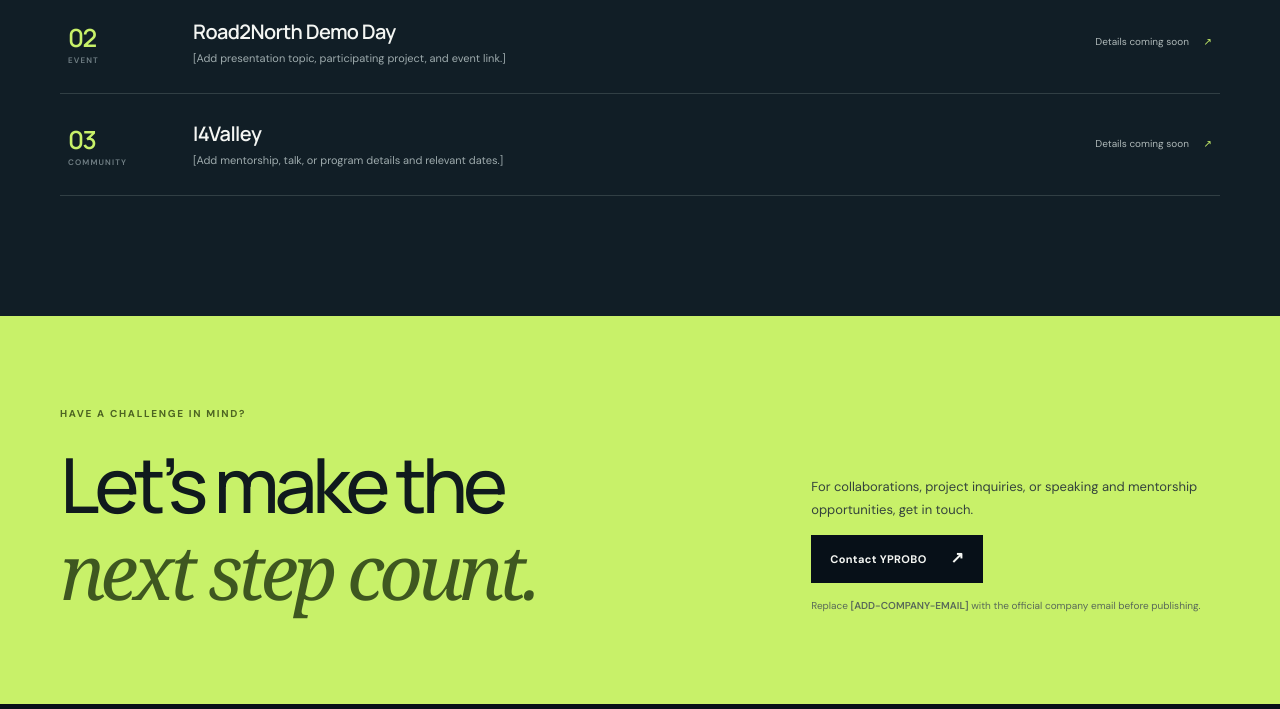
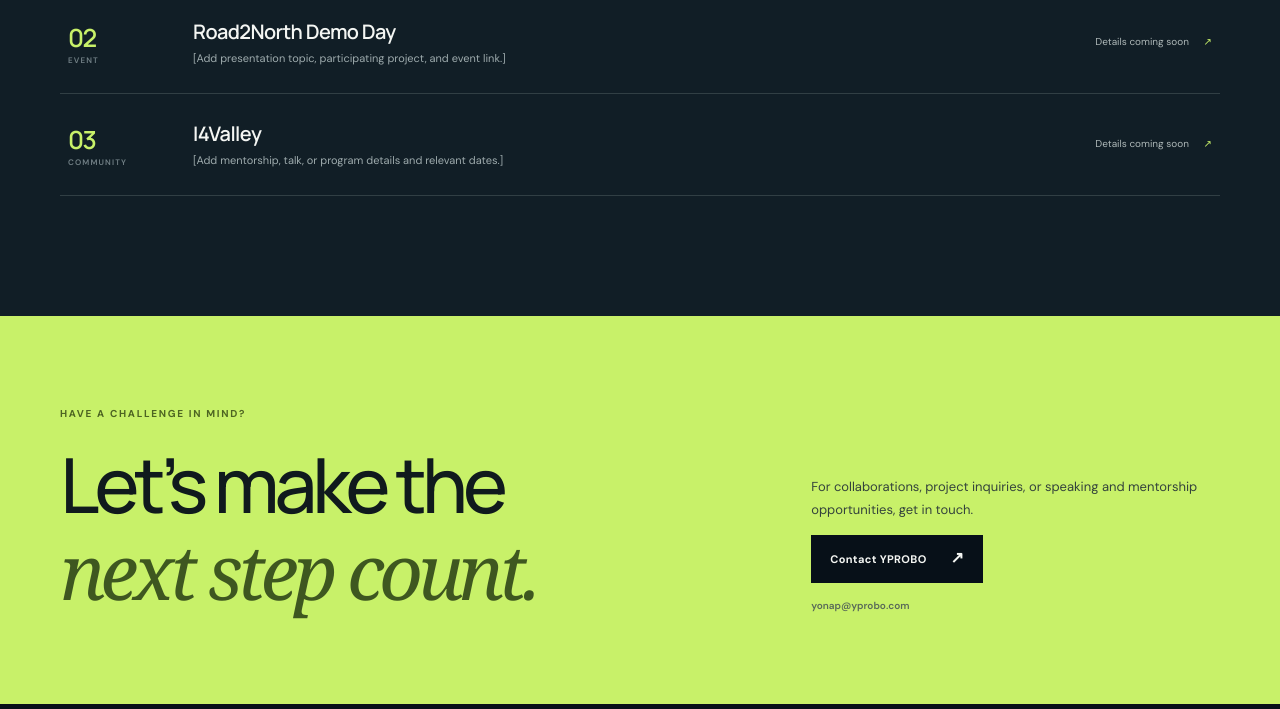
Before and after one commit to yprobo/yprobo.github.io, a plain HTML site: page index.html in a window 1280 px wide. Shown: the part 4593-5302 px from the top of the page. Drawn offline with Linux system fonts and the light colour scheme.

Commit message:
Update YPROBO contact email

```diff
--- a/index.html
+++ b/index.html
@@ -143,7 +143,7 @@
     <section class="contact section-pad" id="contact">
       <div class="container contact-panel">
         <div><p class="kicker">Have a challenge in mind?</p><h2>Let’s make the<br><em>next step count.</em></h2></div>
-        <div class="contact-right"><p>For collaborations, project inquiries, or speaking and mentorship opportunities, get in touch.</p><a class="button button-primary" href="mailto:[ADD-COMPANY-EMAIL]">Contact YPROBO <span aria-hidden="true">↗</span></a><p class="note">Replace <strong>[ADD-COMPANY-EMAIL]</strong> with the official company email before publishing.</p></div>
+        <div class="contact-right"><p>For collaborations, project inquiries, or speaking and mentorship opportunities, get in touch.</p><a class="button button-primary" href="mailto:yonap@yprobo.com">Contact YPROBO <span aria-hidden="true">↗</span></a><p class="note"><strong>yonap@yprobo.com</strong></p></div>
       </div>
     </section>
   </main>
```
